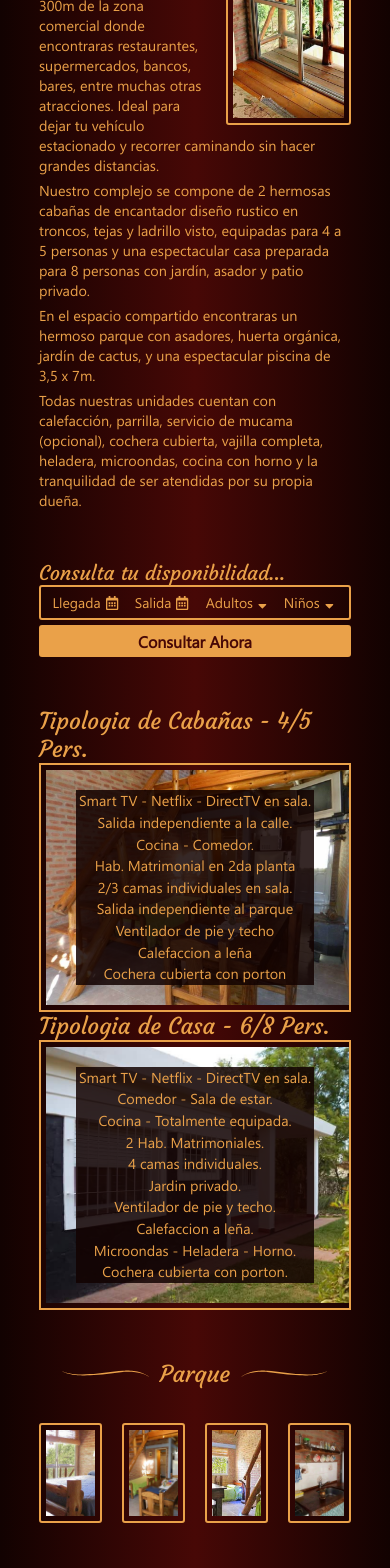
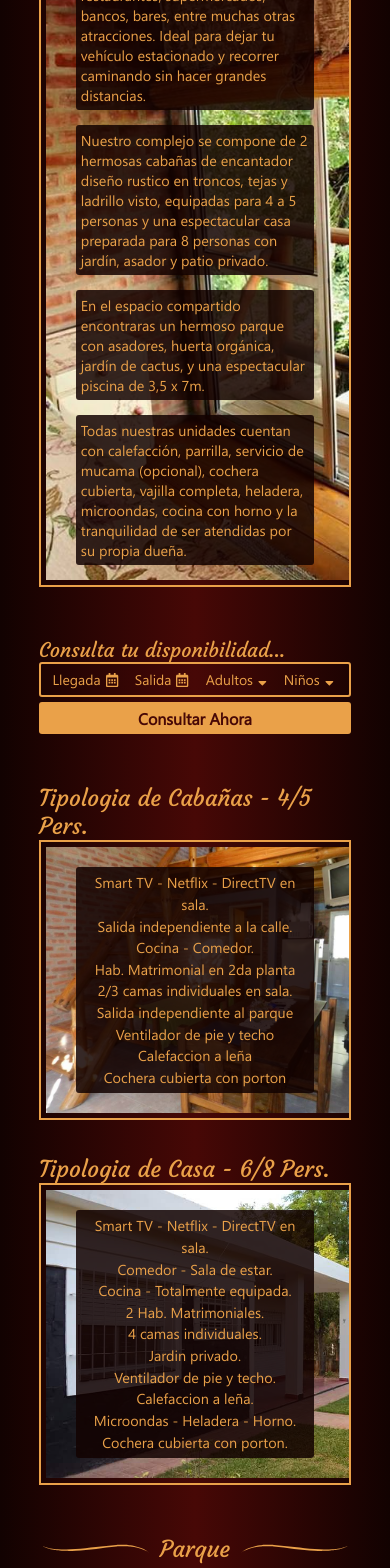
Before and after one commit to LautaroCeballos/-Angular11--Aqui-Me-Quedo-Web, an Angular app: page /complejo in a window 390 px wide. Shown: the part 320-1888 px from the top of the page. Built offline with nearby package versions, Linux system fonts and the light colour scheme.

Commit message:
complejo responsive sin funcionalidades

```diff
--- a/src/app/components/galeria-parque/galeria-parque.component.css
+++ b/src/app/components/galeria-parque/galeria-parque.component.css
@@ -1,14 +1,31 @@
 /* Parque CSS */
 .galeria-parque{
     margin-top: 20px;
+    display: grid;
+    grid-template-columns: repeat(4, 1fr);
+    column-gap: 10px;
 }
 
 .slider-thumb{
-    margin-top: 15px;
+    margin-top: 5px;
     height:100px;
 }
 
-.thumb-a{ grid-column: 1 / 4;}
-.thumb-b{ grid-column: 4 / 7;}
-.thumb-c{ grid-column: 7 / 10;}
-.thumb-d{ grid-column: 10 / 13;}
+@media(max-width: 700px){
+    .slider-thumb{
+        height: 80px;
+    }
+}
+
+@media(max-width: 450px){
+    .galeria-parque{
+        grid-template-columns: repeat(2, 1fr);
+        column-gap: 5px;
+    }
+
+    .slider-thumb{
+        height: 120px;
+    }
+
+
+}
--- a/src/app/components/galeria-parque/galeria-parque.component.html
+++ b/src/app/components/galeria-parque/galeria-parque.component.html
@@ -1,5 +1,5 @@
 <section class="parque">
-    <div class="separador center">
+    <div class="separador">
         <img src="../../../assets/images/separador.png" class="separador-izq" alt="adorno de separacion"
             srcset="../../../assets/images/separador.svg">
         <h3 class="subheader">Parque</h3>
@@ -7,7 +7,7 @@
             srcset="../../../assets/images/separador.svg">
     </div>
 
-    <div class="galeria-parque grid">
+    <div class="galeria-parque">
         <div class="slider-thumb thumb-a">
             <div class="border">
                 <div class="container-img">
--- a/src/app/components/sobre-nosotros/sobre-nosotros.component.css
+++ b/src/app/components/sobre-nosotros/sobre-nosotros.component.css
@@ -38,16 +38,16 @@
 }
 
 @media(max-width: 450px){
-    /* .servicios-home{
+    .sobre-nosotros{
         display: block;
     }
 
-    .serv-home-img{
+    .s-nosotros-img{
         display: none;
     }
 
-    .serv-home-text{
-        background-image: url(../../../assets/images/serv-home.jpg);
+    .sobre-nosotros p{
+        background-image: url(../../../assets/images/sobre-nosotros.jpg);
         background-size: cover;
         background-origin: content-box;
         background-repeat: no-repeat;
@@ -55,19 +55,19 @@
         border: 2px solid var(--main-color-text);
     }
 
-    .servicios-home h3{
+    .sobre-nosotros h3{
         border-style: none;
-        margin-bottom: 0;
+        margin-bottom: 0 !important;
     }
 
-    .serv-home-text ul{
+    .sobre-nosotros span{
         background-image: none;
         border-style: none;
         font-weight:500;
         background-color: #120201d8;
-        margin: 20px auto;
-        list-style: none;
-        text-align: center;
+        margin: 15px auto;
+        padding: 5px;
+        border-radius: 3px;
         width: 80%;
-    } */
+    }
 }
--- a/src/app/components/sobre-nosotros/sobre-nosotros.component.html
+++ b/src/app/components/sobre-nosotros/sobre-nosotros.component.html
@@ -1,5 +1,5 @@
 <section class="sobre-nosotros normalize-text">
-    <h2 class="subheader subrayed">Sobre nuestro complejo...</h2>
+    <h3 class="subheader subrayed">Sobre nuestro complejo...</h3>
     <div class="s-nosotros-img border">
         <div class="container-img">
             <img src="../../../assets/images/sobre-nosotros.jpg" alt="ventanal">
--- a/src/app/components/tipologias/tipologias.component.css
+++ b/src/app/components/tipologias/tipologias.component.css
@@ -1,20 +1,8 @@
 /* Tipologias CSS */
 
-/* .tipo-cab-img,
-.tipo-casa-text{
-    margin-top: var(--margin-top-components);
-    grid-column: 1 / 7;
+.tipo-cabana{
+    margin-bottom: 35px;
 }
-
-.tipo-casa-img,
-.tipo-cab-text{
-    margin-top: var(--margin-top-components);
-    grid-column: 7 / 13;
-}
-
-.tipologias img{
-    height: 110%;
-} */
 
 .tipo-cabana .serv-list-container{
     grid-column: 2/3;
@@ -22,6 +10,18 @@
 
 .tipo-cabana .serv-list-img{
     grid-column: 1/2;
+}
+
+@media(max-width: 700px){
+    .tipo-cabana .serv-list-img{
+        height: 260px;
+    }
+}
+
+@media(max-width: 600px){
+    .tipologias .serv-list-img{
+        height: 230px;
+    }
 }
 
 @media(max-width: 550px){
--- a/src/styles.css
+++ b/src/styles.css
@@ -113,7 +113,7 @@ section{
 /* .serv-list-container{grid-column: 1 / 2;} */
 
 .serv-list-img{
-    /* grid-column: 2 / 3; */
+    margin-top: 10px;
     height: 310px;
 }
 
@@ -202,6 +202,8 @@ section{
         font-weight:500;
         background-color: #120201d8;
         margin: 20px auto;
+        padding: 5px;
+        border-radius: 3px;
         list-style: none;
         text-align: center;
         width: 80%;
```
Also changed, not shown: src/app/components/tipologias/tipologias.component.html (+0 -44 lines).
